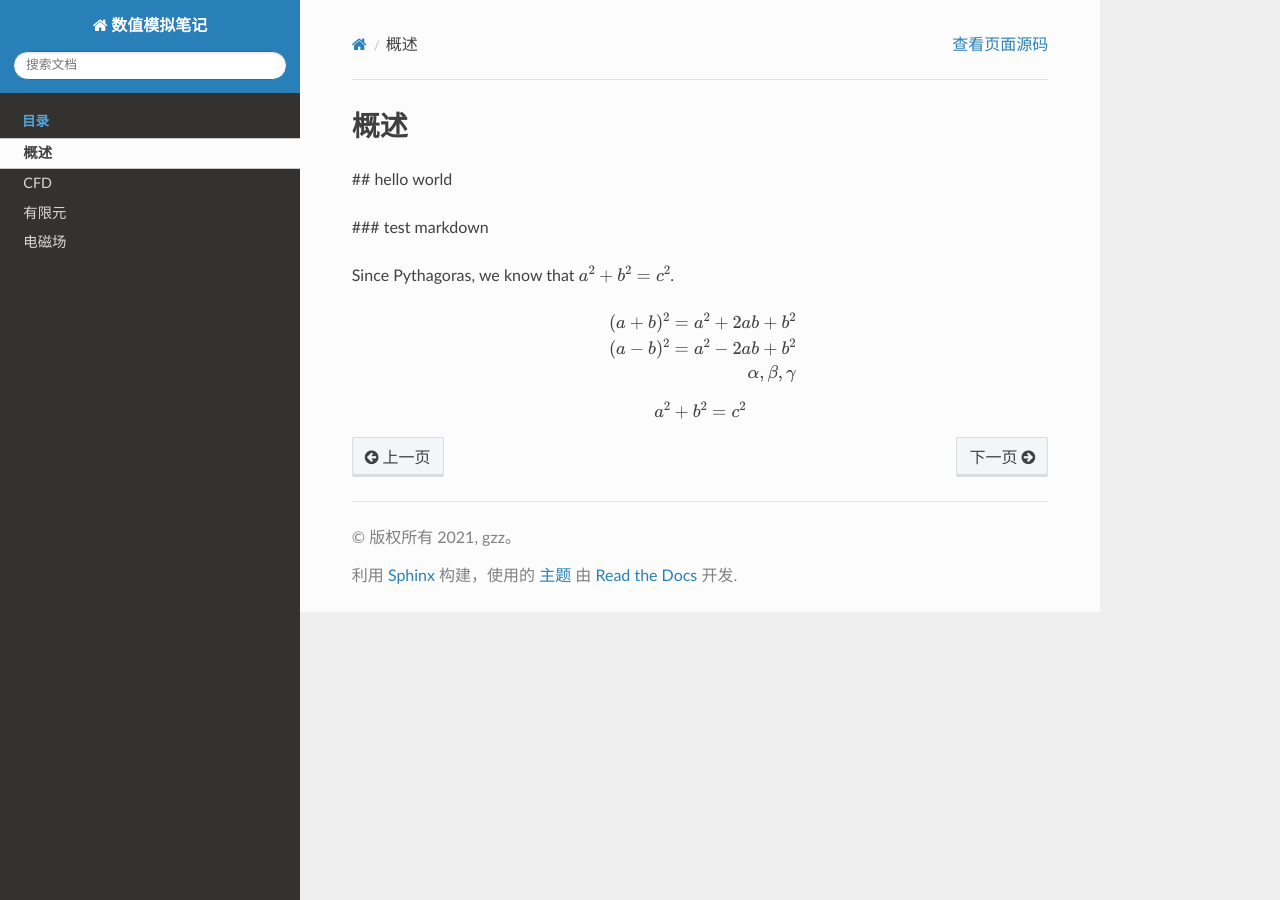
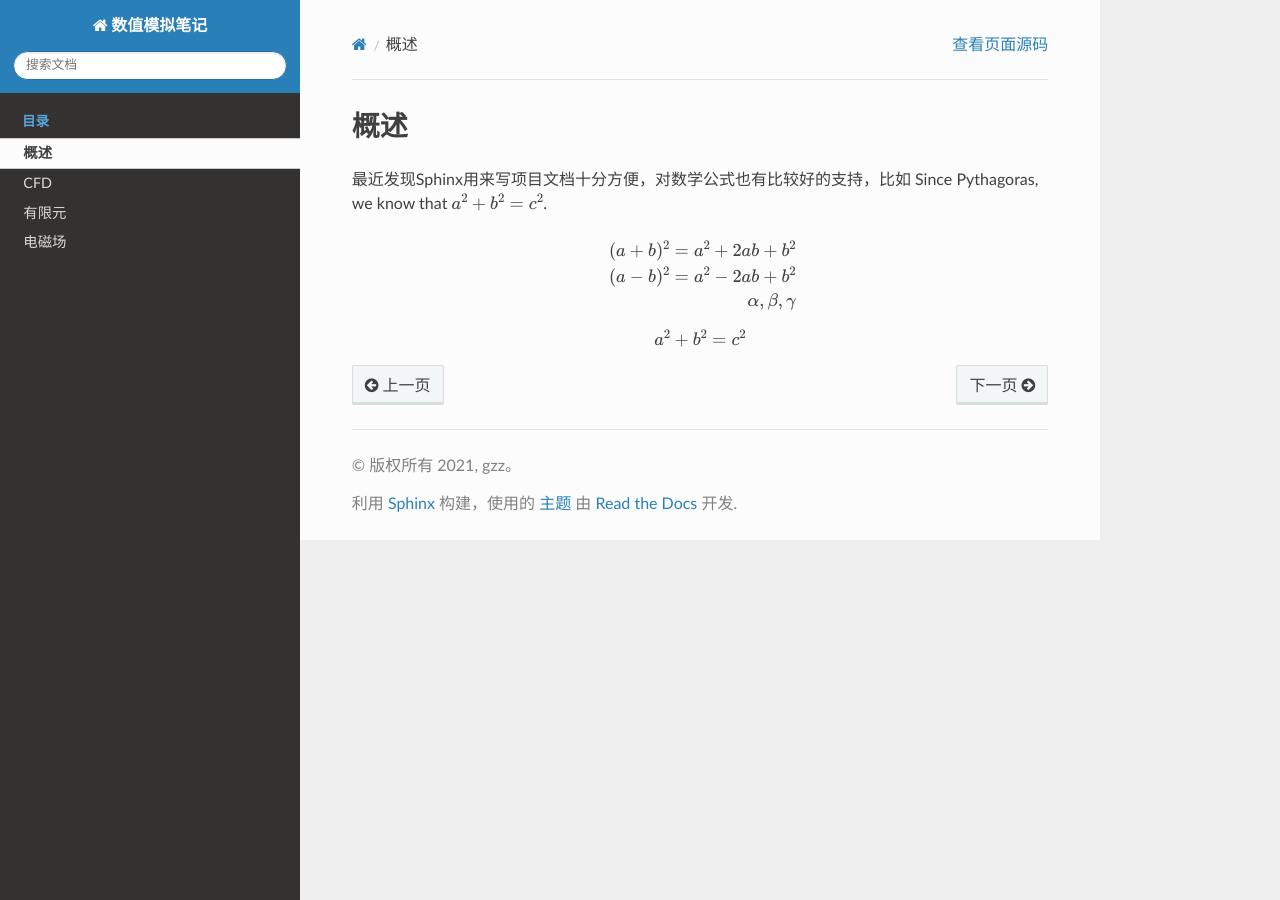
Before and after one commit to noisystreet/NumericalSimulation, a Sphinx documentation site: the page built from source/introduction.rst, in a window 1280 px wide. Built offline with Sphinx 7.4.7 and the Read the Docs theme 2.0.0, drawn with Linux system fonts in a browser that asks for light colours.

Commit message:
some modifies

```diff
--- a/source/CFD.rst
+++ b/source/CFD.rst
@@ -1,7 +1,3 @@
 CFD
 =============
-测试
-
-.. math::
-
-\cos (2*\theta) = \cos^2 \theta - \sin^2 \theta
+空
--- a/source/introduction.rst
+++ b/source/introduction.rst
@@ -1,9 +1,7 @@
 概述
 =============
-## hello world
 
-### test markdown
-
+最近发现Sphinx用来写项目文档十分方便，对数学公式也有比较好的支持，比如
 Since Pythagoras, we know that :math:`a^2 + b^2 = c^2`.
 
 .. math::
```
